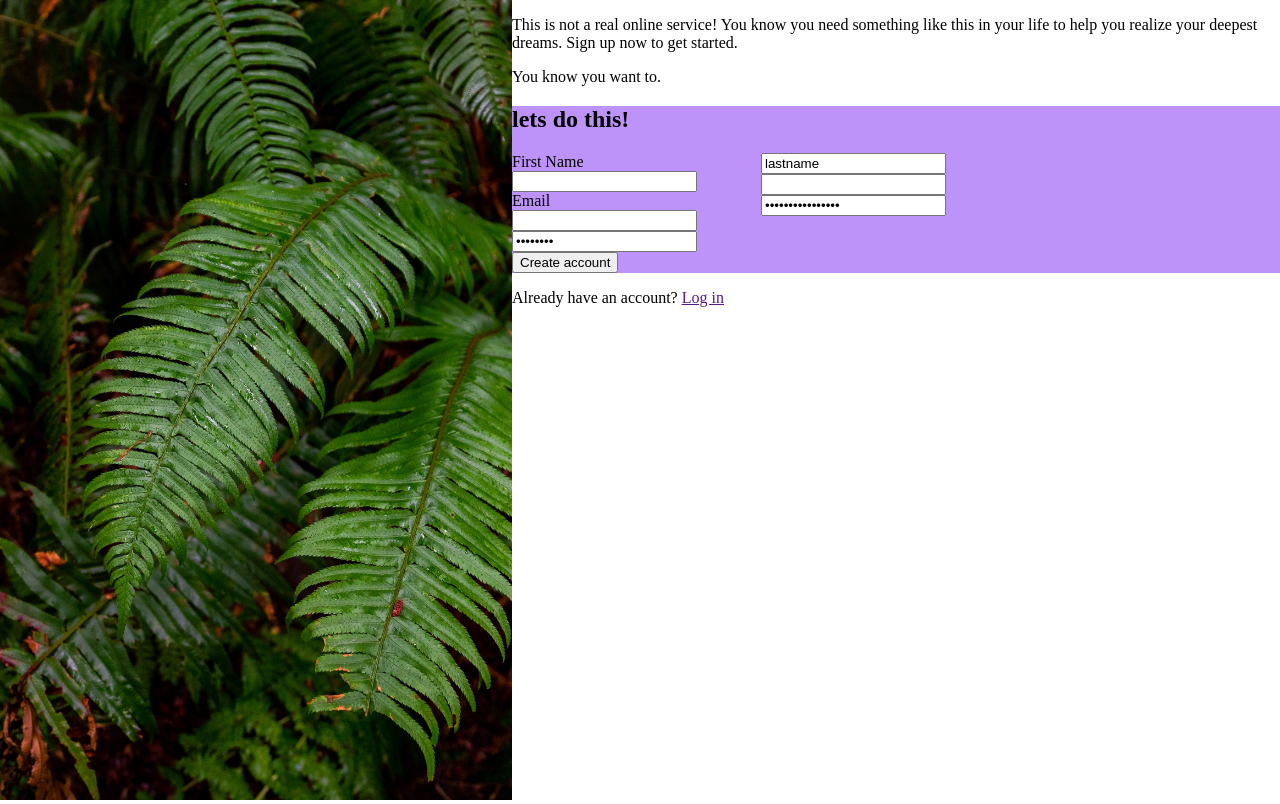
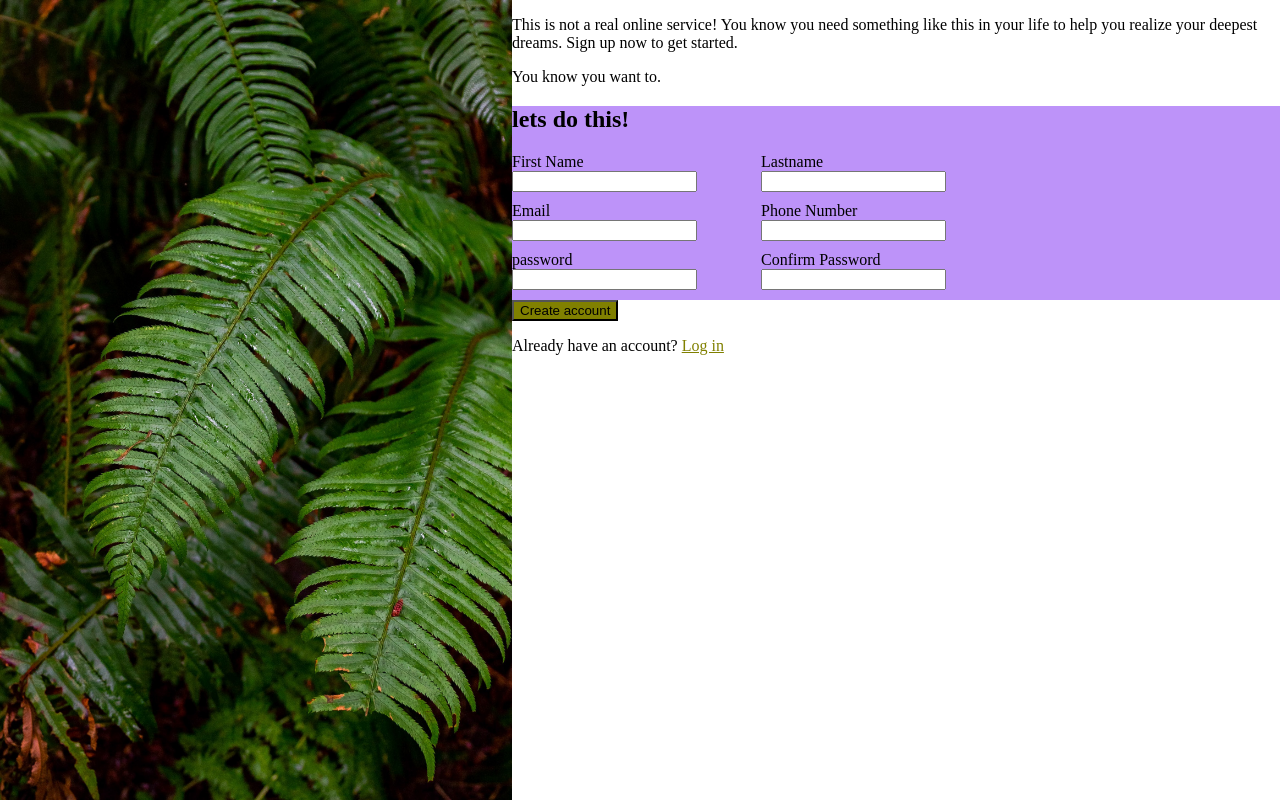
Before and after one commit to TackRegnar/odin-sign-up-form, a plain HTML site: page index.html in a window 1280 px wide. Drawn offline with Linux system fonts and the light colour scheme.

Commit message:
Basic layout completed

```diff
--- a/index.html
+++ b/index.html
@@ -12,6 +12,9 @@
 <body>
   <div class="leftside">
     <img src="imgs/halie-unsplash.jpg" alt="">
+    <div class="logo">
+
+    </div>
   </div>
 
   <div class="rightside">
@@ -19,6 +22,7 @@
       deepest dreams. Sign up now to get started.</p>
     <p>You know you want to.</p>
     <form>
+      <div class="form_bg">
         <h2>lets do this!</h2>
         <div class="form_section">
           <div>
@@ -26,17 +30,22 @@
             <input type="text" id="firstname">
             <label for="email">Email</label>
             <input type="email" id="email">
-          <input type="password" value="password">
+            <label for="password">password</label>
+            <input type="password" id="password">
           </div>
           <div>
-          <input type="text" value="lastname">
-          <input type="number" value="phone_number">
-          <input type="password" value="password_confirm">
+            <label for="lastname">Lastname</label>
+            <input type="text" id="lastname">
+            <label for="phone_number">Phone Number</label>
+            <input type="number" id="phone_number">
+            <label for="password_confirm">Confirm Password</label>
+            <input type="password" id="password_confirm">
           </div>
         </div>
-      <button type="submit">Create account</button>
+      </div>
+      <button type="submit" id="summit_button">Create account</button>
     </form>
-    <p>Already have an account? <a href="">Log in</a></p>
+    <p>Already have an account? <a href="" id="login_link">Log in</a></p>
 
 
 </html>
--- a/script.js
+++ b/script.js
@@ -0,0 +1 @@
+//ToDo Do passwords match?
--- a/style.css
+++ b/style.css
@@ -17,12 +17,23 @@ body {
   gap: 5vw;
 }
 
-
 .form_section div {
   display: flex;
   flex-direction: column;
 }
 
-form {
+.form_bg {
   background-color: #BD93F9;
 }
+
+input {
+  margin-bottom: 10px;
+}
+
+#summit_button {
+  background-color: olive;
+}
+
+#login_link {
+  color: olive;
+}
```
Lines whose indentation alone changed are shown as unchanged.
